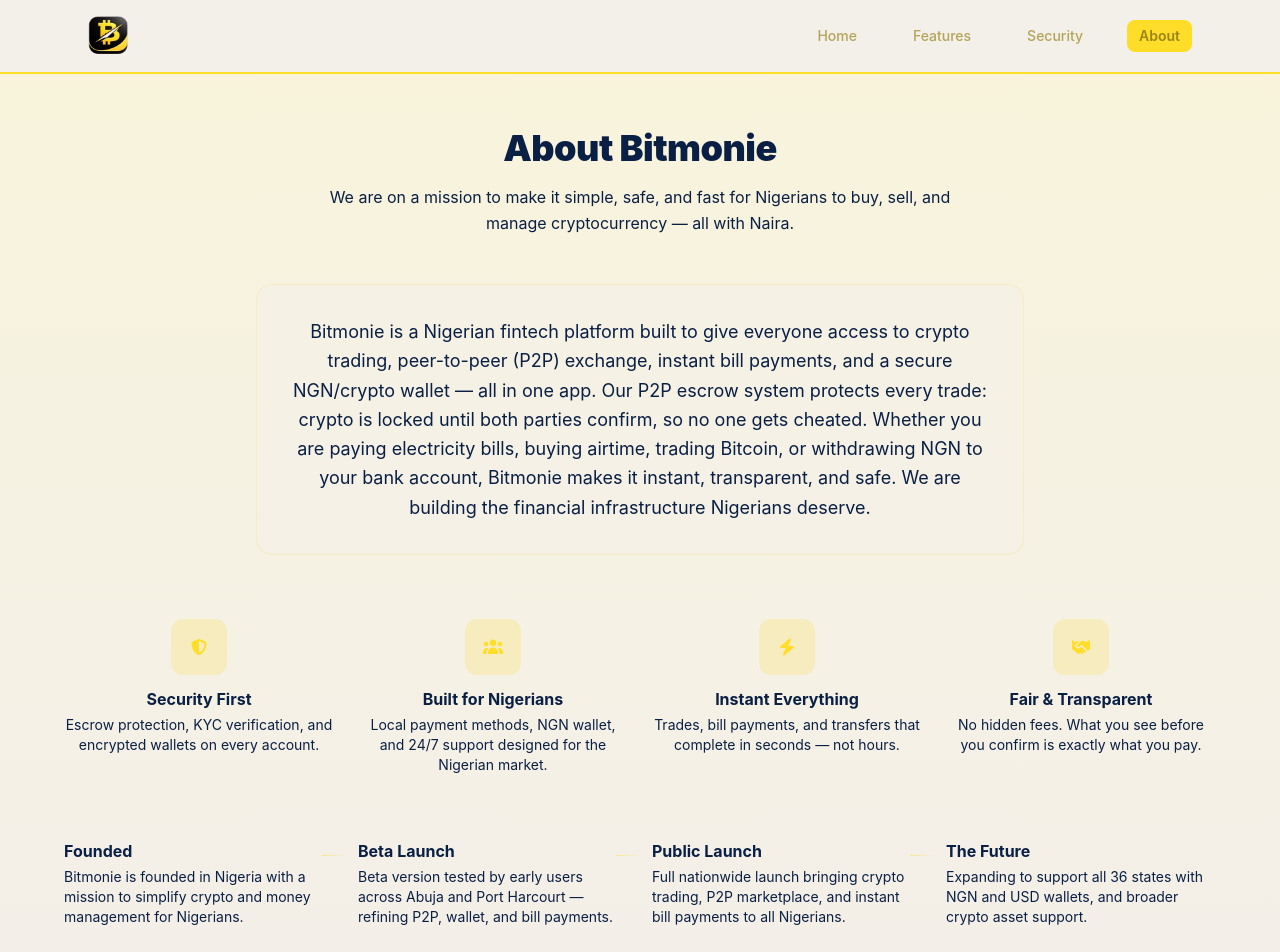
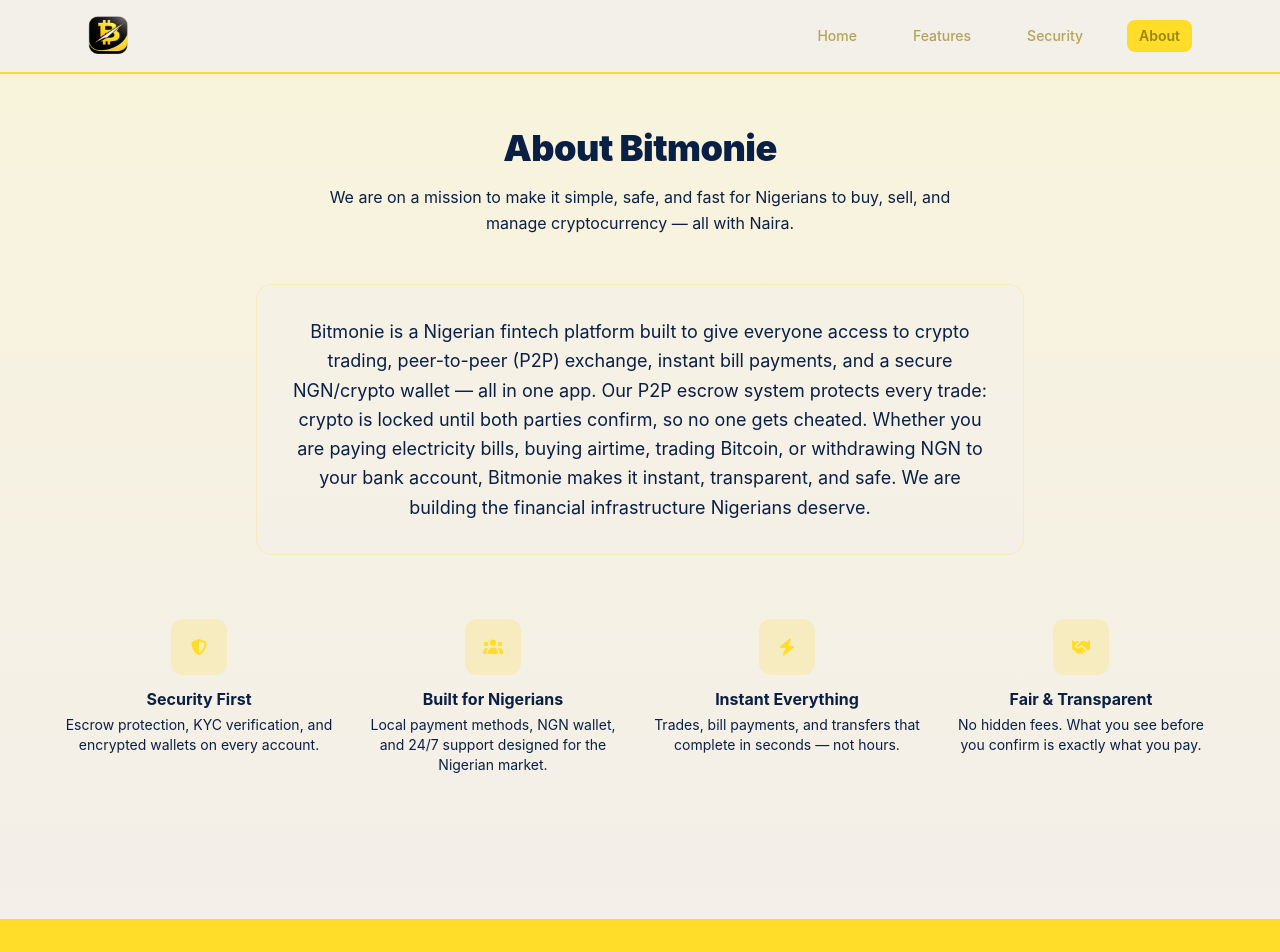
Before and after one commit to nwoemma/bitmonie, a React (Vite) app: page /about in a window 1280 px wide. Shown: the top 952 px of the page. Built offline with nearby package versions, Linux system fonts and the light colour scheme.

Commit message:
added some changes

```diff
--- a/src/components/pages/About.tsx
+++ b/src/components/pages/About.tsx
@@ -11,12 +11,12 @@
   { icon: faHandshake, title: 'Fair & Transparent',  description: 'No hidden fees. What you see before you confirm is exactly what you pay.' },
 ];
 
-const milestones = [
-  { title: 'Founded',       description: 'Bitmonie is founded in Nigeria with a mission to simplify crypto and money management for Nigerians.' },
-  { title: 'Beta Launch',   description: 'Beta version tested by early users across Abuja and Port Harcourt — refining P2P, wallet, and bill payments.' },
-  { title: 'Public Launch', description: 'Full nationwide launch bringing crypto trading, P2P marketplace, and instant bill payments to all Nigerians.' },
-  { title: 'The Future',    description: 'Expanding to support all 36 states with NGN and USD wallets, and broader crypto asset support.' },
-];
+// const milestones = [
+//   { title: 'Founded',       description: 'Bitmonie is founded in Nigeria with a mission to simplify crypto and money management for Nigerians.' },
+//   { title: 'Beta Launch',   description: 'Beta version tested by early users across Abuja and Port Harcourt — refining P2P, wallet, and bill payments.' },
+//   { title: 'Public Launch', description: 'Full nationwide launch bringing crypto trading, P2P marketplace, and instant bill payments to all Nigerians.' },
+//   { title: 'The Future',    description: 'Expanding to support all 36 states with NGN and USD wallets, and broader crypto asset support.' },
+// ];
 
 export default function About() {
   const headerRef = useRef(null);
@@ -87,7 +87,7 @@
         </div>
 
         {/* Milestones */}
-        <div className="grid md:grid-cols-4 gap-6">
+        {/* <div className="grid md:grid-cols-4 gap-6">
           {milestones.map((milestone, index) => (
             <div
               key={index}
@@ -102,7 +102,7 @@
               )}
             </div>
           ))}
-        </div>
+        </div> */}
 
       </div>
     </section>
--- a/src/components/pages/Features.tsx
+++ b/src/components/pages/Features.tsx
@@ -143,7 +143,7 @@
               Why Bitmonie?
             </h2>
             <p className="text-[#4A5568] leading-relaxed">
-              We built Bitmonie with one goal — to give Nigerians the fastest, fairest, and most secure way to manage money and crypto.
+              We built Bitmonie with one goal — to give people across the globe the fastest, fairest, and most secure way to manage money and crypto.
             </p>
           </div>
 
```
